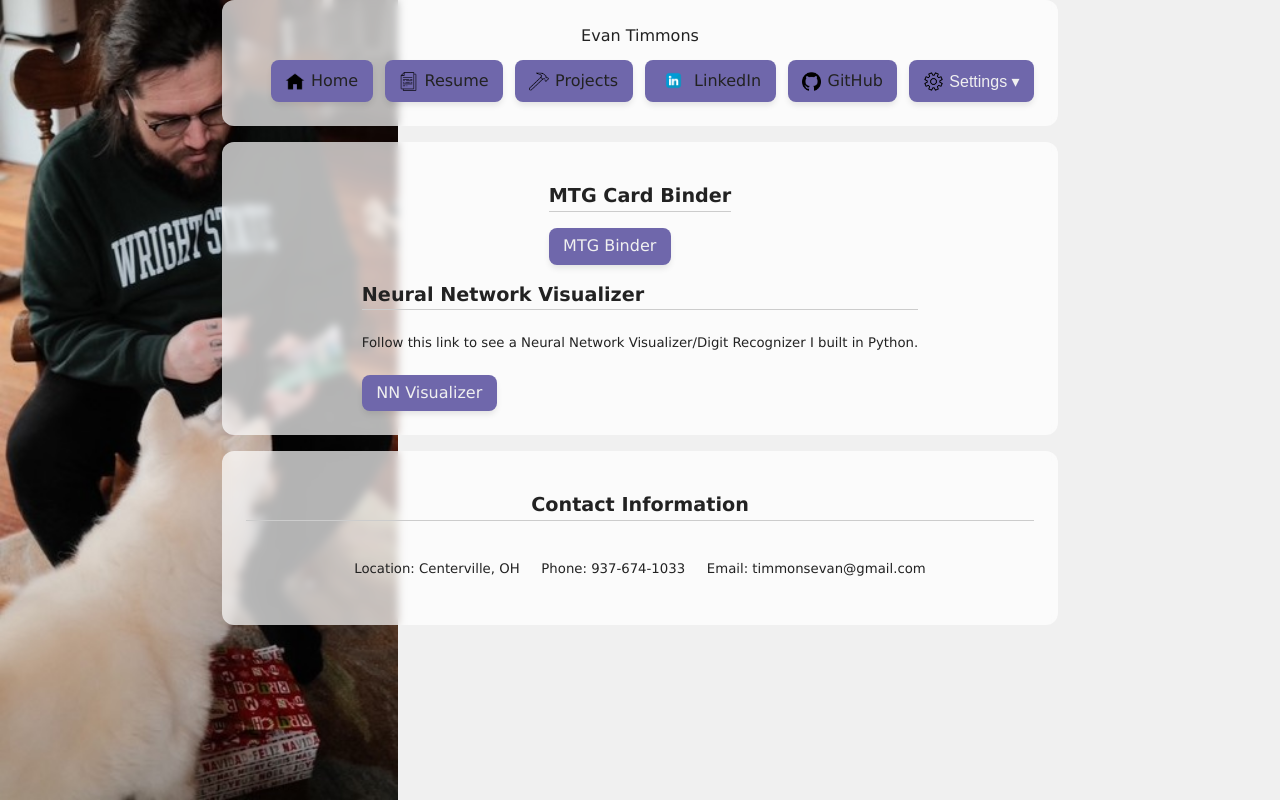
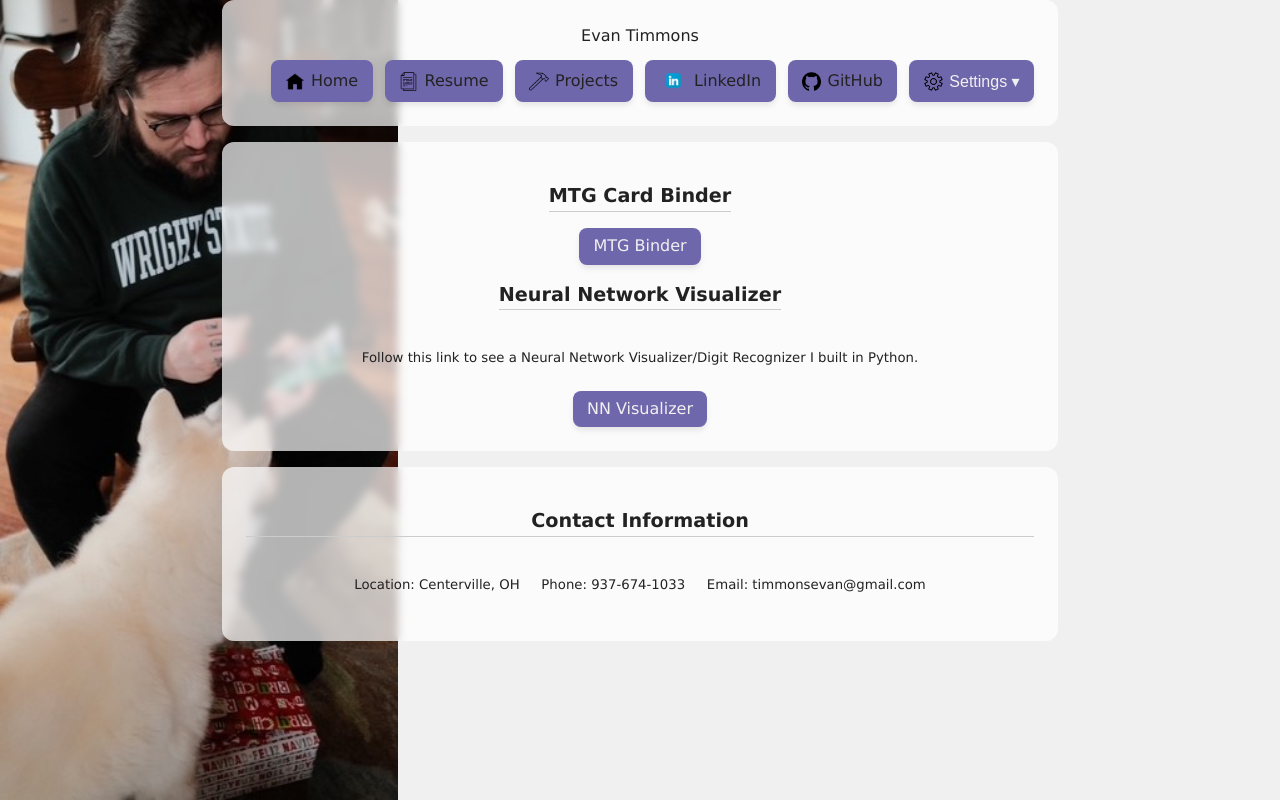
Before and after one commit to timmonsevan/personalsite, a React (Vite) app in the folder client/: page /projects in a window 1280 px wide. Built offline with nearby package versions, Linux system fonts and the light colour scheme; no server answers.

Commit message:
more styling

```diff
--- a/client/src/pages/projects/ProjectsPage.css
+++ b/client/src/pages/projects/ProjectsPage.css
@@ -9,3 +9,9 @@
   flex-direction: column;
   align-items: center;
 }
+
+li {
+  display: flex;
+  flex-direction: column;
+  align-items: center;
+}
```
